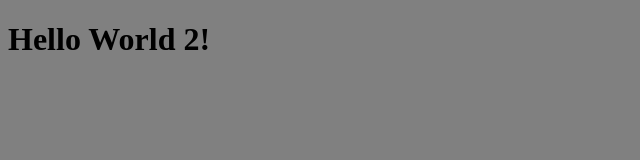
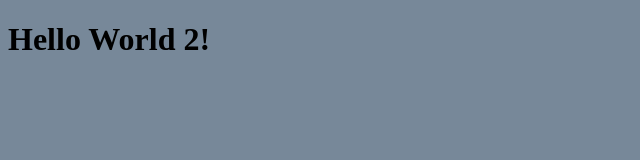
Before and after one commit to AlvinVoon/Test-github2, a plain HTML site: page index.html in a window 1280 px wide. Shown: the whole page, without its empty margins (0-640 px from the left). Drawn offline with Linux system fonts and the light colour scheme.

Commit message:
lightslategray

```diff
--- a/index.html
+++ b/index.html
@@ -5,7 +5,7 @@
     <meta name="viewport" content="width=device-width, initial-scale=1.0">
     <title>Document</title>
 </head>
-<body style="background-color: grey; height: 300px; width: 100%;">
+<body style="background-color: lightslategray; height: 300px; width: 100%;">
     <h1>Hello World 2!</h1>
 </body>
 </html>
```
